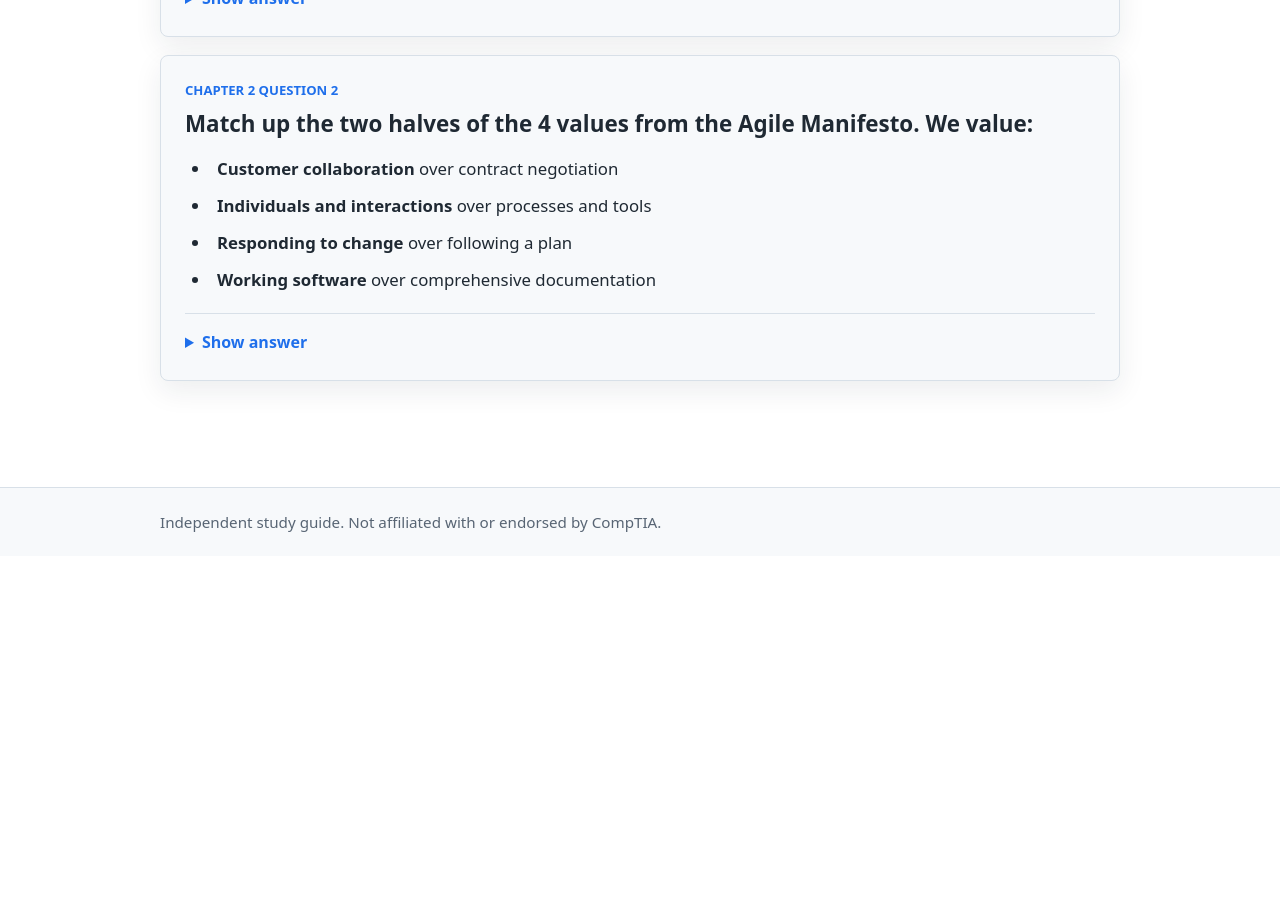
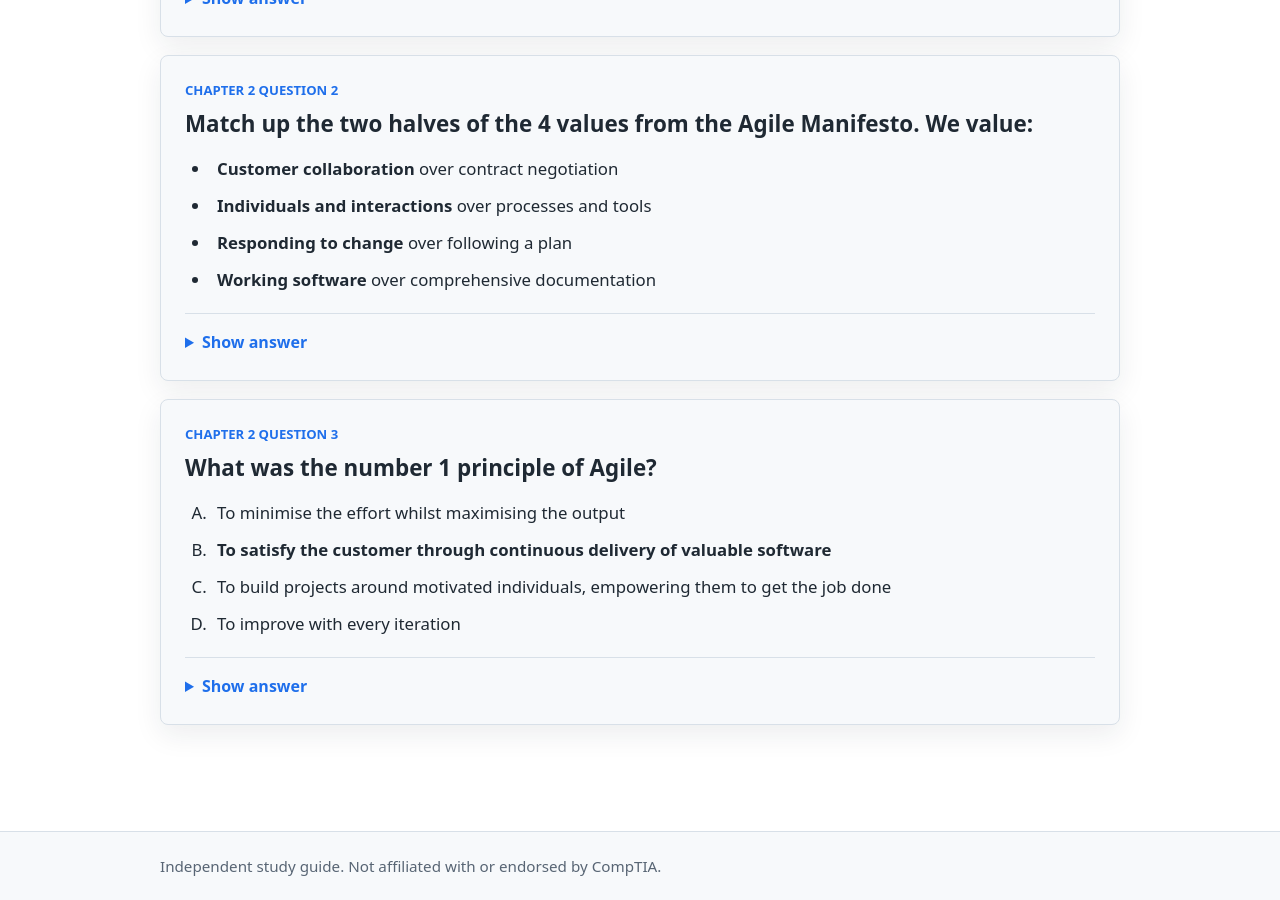
Before and after one commit to teganburns/project-plus-study-guide, a Jekyll site: the page built from Quizzes.md, in a window 1280 px wide and 900 px high, scrolled down 3484 px. Built offline with Jekyll 4.4.1, drawn with Linux system fonts in a browser that asks for light colours; before the commit the page ends 4040 px from its top, so only the background shows below that.

Commit message:
Add Agile principle quiz

```diff
--- a/Quizzes.md
+++ b/Quizzes.md
@@ -175,4 +175,21 @@ permalink: /quizzes/
       <p>Exam cue: Agile values the items before "over" more, while still recognizing value in the items after "over."</p>
     </details>
   </article>
+
+  <article class="quiz-card">
+    <p class="quiz-meta">Chapter 2 Question 3</p>
+    <h2>What was the number 1 principle of Agile?</h2>
+
+    <ol class="quiz-options" type="A">
+      <li>To minimise the effort whilst maximising the output</li>
+      <li><strong>To satisfy the customer through continuous delivery of valuable software</strong></li>
+      <li>To build projects around motivated individuals, empowering them to get the job done</li>
+      <li>To improve with every iteration</li>
+    </ol>
+
+    <details class="quiz-answer">
+      <summary>Show answer</summary>
+      <p><strong>Answer: B.</strong> Agile's highest priority is customer satisfaction through early and continuous delivery of valuable software.</p>
+    </details>
+  </article>
 </section>
```
